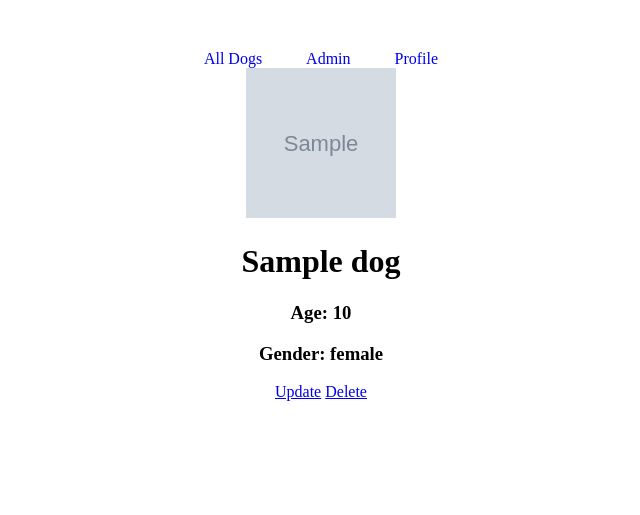
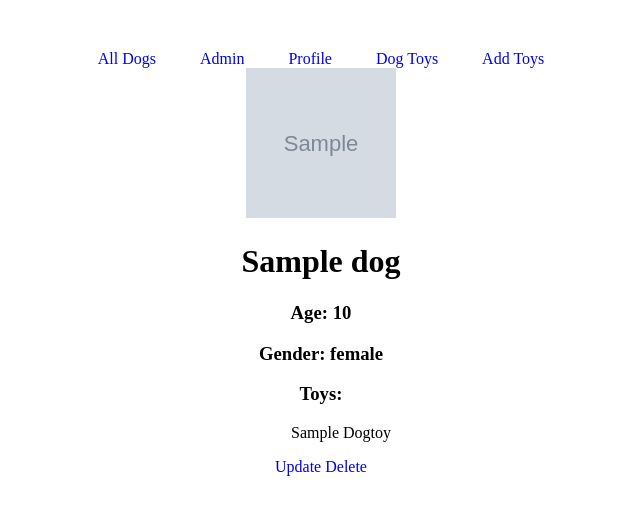
Before and after one commit to janiceh94/django_dogs, a Django app: page /dogs/1/ in a window 1280 px wide. Shown: the top 515 px of the page, without its empty margins (319-959 px from the left). Run offline with Django 4.2, Linux system fonts and the light colour scheme; tables that the repository leaves empty hold one stand-in row (Sample ...).

Commit message:
added some styling to links

```diff
--- a/main_app/models.py
+++ b/main_app/models.py
@@ -21,6 +21,7 @@ class Dog(models.Model):
     gender = models.CharField(max_length=10, choices = GENDER_CHOICES)
     created_at = models.DateTimeField(auto_now_add=True)
     user = models.ForeignKey(User, on_delete=models.CASCADE)
+    dogtoys = models.ManyToManyField(DogToy)
 
     def __str__(self):
         return self.name
--- a/main_app/static/styles/styles.css
+++ b/main_app/static/styles/styles.css
@@ -16,6 +16,10 @@ body{
     text-align: center;
 }
 
-.dogName, .userName{
+.dogName, .userName, .link{
     text-decoration: none;
 }
+
+.capitalize{
+    text-transform: capitalize;
+}
--- a/main_app/templates/base.html
+++ b/main_app/templates/base.html
@@ -19,6 +19,8 @@
         <a href='/dogs'>All Dogs</a>
         <a href='/admin'>Admin</a>
         <a href='/user/{{user.username}}'>Profile</a>
+        <a href='/dogtoys'>Dog Toys</a>
+        <a href='/dogtoys/create'>Add Toys</a>
     </nav>
     {% block body %}
     {% endblock %}
--- a/main_app/templates/dog_detail.html
+++ b/main_app/templates/dog_detail.html
@@ -10,10 +10,18 @@
 <div>
     <h3>Age: {{dog.age}}</h3>
     <h3>Gender: {{dog.gender}}</h3>
+    <h3> Toys: </h3>
+    <ul class='capitalize'>
+        {% for dogtoy in dog.dogtoys.all %}
+            <li style='list-style: none;'>{{dogtoy.name}}</li>
+        {% empty %}
+            <div>Has no toys</div>
+        {% endfor %}
+    </ul>
 </div>
 <div>
-    <a href="{% url 'dog_update' dog.pk %}">Update</a>
-    <a href="{% url 'dog_delete' dog.pk %}">Delete</a>
+    <a class ='link' href="{% url 'dog_update' dog.pk %}">Update</a>
+    <a class ='link' href="{% url 'dog_delete' dog.pk %}">Delete</a>
 </div>
 
 {% endblock %}
--- a/main_app/templates/dogtoy_index.html
+++ b/main_app/templates/dogtoy_index.html
@@ -5,10 +5,9 @@
 
 {% for dogtoy in dogtoys %}
     <div>
-        <a href="{% url 'dogtoys_show' dogtoy.id %}">
+        <a class='link' href="{% url 'dogtoys_show' dogtoy.id %}">
             <div>
-                <span>{{ dogtoy.name }}</span>
-                <p>Color: {{ dogtoy.color }}</p>
+                <h3 class='capitalize'>{{ dogtoy.name }}</h3>
             </div>
         </a>
     </div>
--- a/main_app/templates/dogtoys_show.html
+++ b/main_app/templates/dogtoy_show.html
@@ -5,7 +5,7 @@
 
 <div>
     <div>
-        <span>{{ dogtoy.name }}</span>
+        <span class='capitalize'>{{ dogtoy.name }}</span>
         <p>Color: {{ dogtoy.color }}</p>
         {% for dog in dogtoy.dog_set.all %}
         <p>Owned by: {{dog.name}}</p>
@@ -14,8 +14,8 @@
         {% endfor %}
     </div>
     <div>
-        <a href="{% url 'dogtoys_update' cattoy.id %}">Edit</a>
-        <a href="{% url 'dogtoys_delete' cattoy.id %}">Delete</a>
+        <a class ='link' href="{% url 'dogtoys_update' dogtoy.id %}">Edit</a>
+        <a class ='link' href="{% url 'dogtoys_delete' dogtoy.id %}">Delete</a>
     </div>
 </div>
 {% endblock %}
--- a/main_app/views.py
+++ b/main_app/views.py
@@ -32,7 +32,7 @@ class Dog_List(TemplateView):
 
 class Dog_Create(CreateView):
     model = Dog
-    fields = ["name", "img", "age", "gender"]
+    fields = ["name", "img", "age", "gender", 'dogtoys']
     template_name = "dog_create.html"
     def form_valid(self, form):
         self.object = form.save(commit=False)
@@ -46,7 +46,7 @@ class Dog_Detail(DetailView):
 
 class Dog_Update(UpdateView):
     model = Dog
-    fields = ["name", "img", "age", "gender"]
+    fields = ["name", "img", "age", "gender", 'dogtoys']
     template_name = 'dog_update.html'
     def get_success_url(self):
         return reverse('dog_detail', kwargs={'pk': self.object.pk})
```
Also changed, not shown: main_app/templates/dogtoy_delete.html (added, +13 -0 lines), main_app/templates/dogtoy_update.html (+10 -0 lines), main_app/templates/dogtoys_delete.html (deleted, +0 -13 lines), main_app/migrations/0004_dog_dogtoys.py (added).
